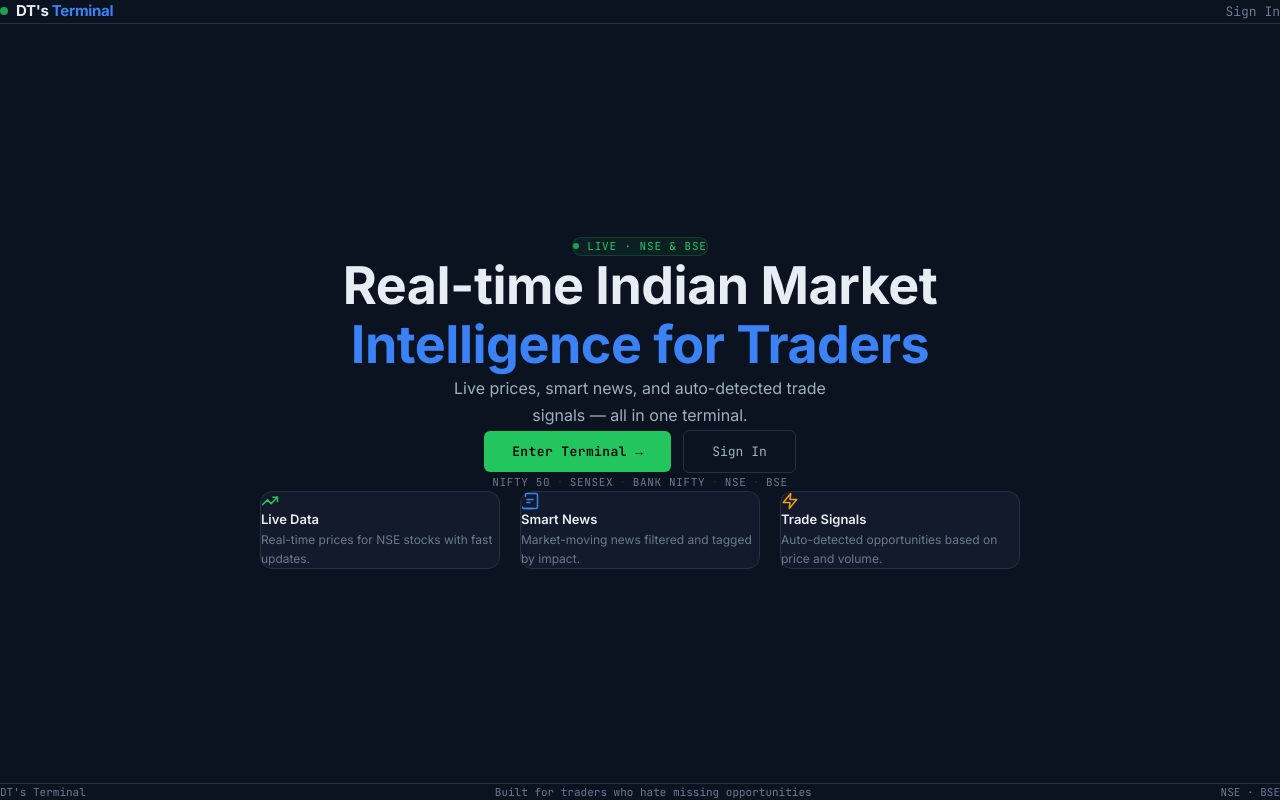
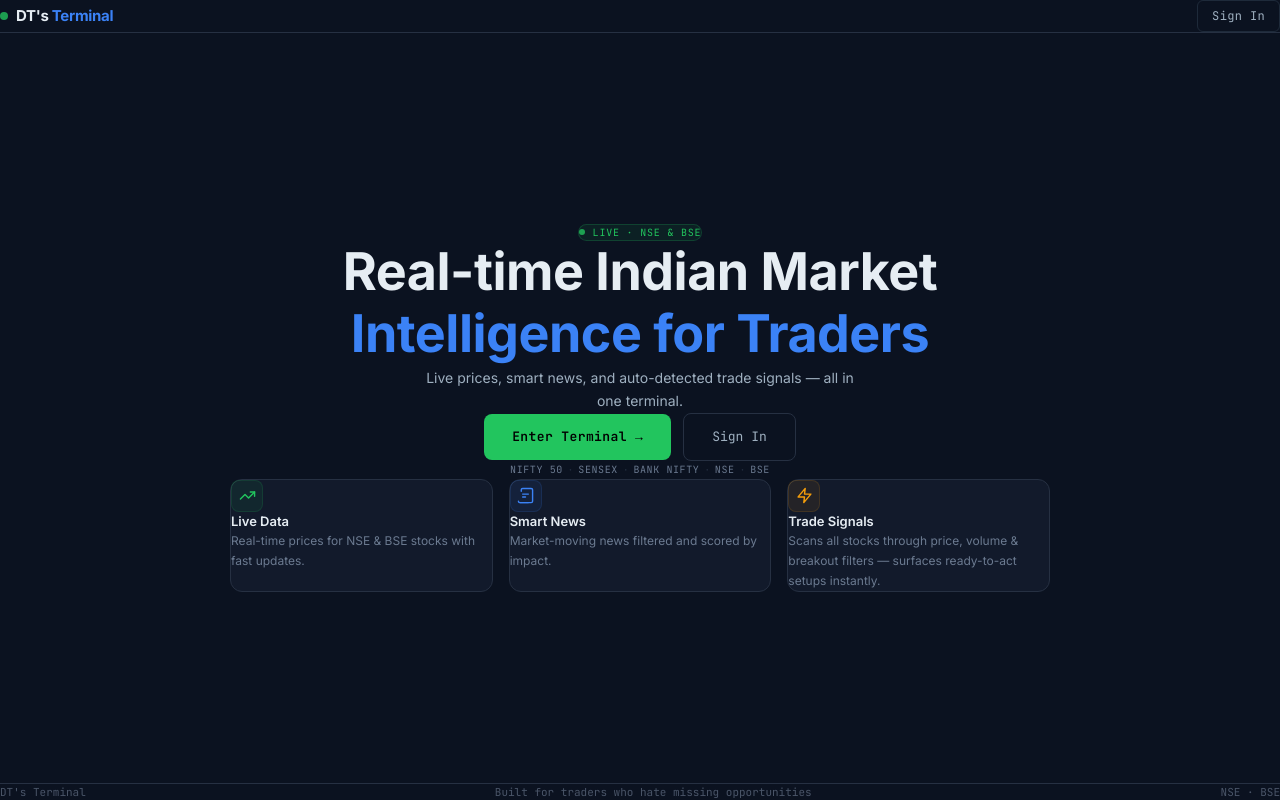
Before and after one commit to DhruvTilva/dt-terminal, a Next.js app: page / in a window 1280 px wide. Built offline with nearby package versions, Linux system fonts and the light colour scheme.

Commit message:
home page issues fixed.

```diff
--- a/src/app/creator/page.tsx
+++ b/src/app/creator/page.tsx
@@ -70,7 +70,7 @@ export default function CreatorPage() {
           >
             <p className="section-label mb-3">LINKS</p>
             <Link
-              href="https://github.com/DhruvTilva"
+              href="https://github.com/DhruvTilva/dt-terminal"
               target="_blank"
               rel="noopener noreferrer"
               className="inline-flex items-center gap-2.5 px-4 py-2.5 rounded-lg transition-colors hover:bg-bg-hover"
--- a/src/app/page.tsx
+++ b/src/app/page.tsx
@@ -2,92 +2,102 @@ import Link from 'next/link'
 
 export default function HomePage() {
   return (
-    <div className="min-h-screen bg-bg-primary flex flex-col" style={{ fontFamily: 'var(--font-sans)' }}>
+    <div className="min-h-screen bg-bg-primary flex flex-col overflow-x-hidden" style={{ fontFamily: 'var(--font-sans)' }}>
 
       {/* ── Nav bar ─────────────────────────────────────────────────────── */}
-      <header className="w-full px-6 py-4 flex items-center justify-between border-b border-border-primary">
+      <header className="w-full px-5 sm:px-8 py-3.5 sm:py-4 flex items-center justify-between border-b border-border-primary">
         <div className="flex items-center gap-2">
           <span className="w-2 h-2 rounded-full bg-green live-dot flex-shrink-0" />
-          <span style={{ fontSize: 15, fontWeight: 700, color: '#E6EDF3', letterSpacing: '-0.3px' }}>
+          <span style={{ fontSize: 15, fontWeight: 800, color: '#E6EDF3', letterSpacing: '-0.3px' }}>
             DT&apos;s <span style={{ color: '#3B82F6' }}>Terminal</span>
           </span>
         </div>
         <Link
           href="/login"
-          className="text-text-muted hover:text-text-primary transition-colors"
-          style={{ fontSize: 13, fontFamily: 'var(--font-mono)' }}
+          style={{
+            fontSize: 12,
+            fontFamily: 'var(--font-mono)',
+            color: '#9FB0C0',
+            border: '1px solid #1E2A3A',
+            padding: '6px 14px',
+            borderRadius: 6,
+            letterSpacing: '0.03em',
+            whiteSpace: 'nowrap',
+          }}
+          className="hover:border-border-secondary hover:text-text-primary transition-colors"
         >
           Sign In
         </Link>
       </header>
 
       {/* ── Hero ────────────────────────────────────────────────────────── */}
-      <main className="flex-1 flex flex-col items-center justify-center px-6 py-16 text-center">
+      <main className="flex-1 flex flex-col items-center justify-center px-5 sm:px-6 pt-10 pb-8 sm:py-16 text-center w-full">
 
         {/* Live pill */}
         <div
-          className="inline-flex items-center gap-2 rounded-full px-3 py-1 mb-8"
+          className="inline-flex items-center gap-2 rounded-full px-3 py-1 mb-5 sm:mb-8"
           style={{ background: 'rgba(34,197,94,0.08)', border: '1px solid rgba(34,197,94,0.2)' }}
         >
           <span className="w-1.5 h-1.5 rounded-full bg-green live-dot" />
-          <span style={{ fontSize: 11, fontFamily: 'var(--font-mono)', color: '#22C55E', letterSpacing: '0.08em' }}>
+          <span style={{ fontSize: 10, fontFamily: 'var(--font-mono)', color: '#22C55E', letterSpacing: '0.08em' }}>
             LIVE · NSE &amp; BSE
           </span>
         </div>
 
-        {/* Title */}
+        {/* Title — no forced line break on mobile, natural wrap */}
         <h1
-          className="mb-4"
+          className="mb-3 sm:mb-4 w-full max-w-[340px] sm:max-w-2xl mx-auto"
           style={{
-            fontSize: 'clamp(2rem, 5vw, 3.25rem)',
+            fontSize: 'clamp(1.6rem, 8vw, 3.25rem)',
             fontWeight: 800,
             letterSpacing: '-0.5px',
-            lineHeight: 1.15,
+            lineHeight: 1.2,
             color: '#E6EDF3',
           }}
         >
-          Real-time Indian Market
-          <br />
-          <span style={{ color: '#3B82F6' }}>Intelligence for Traders</span>
+          Real-time Indian Market{' '}
+          <span className="sm:block" style={{ color: '#3B82F6' }}>Intelligence for Traders</span>
         </h1>
 
         {/* Subtext */}
         <p
-          className="mb-10 max-w-sm mx-auto"
-          style={{ fontSize: 'clamp(0.875rem, 2vw, 1rem)', color: '#9FB0C0', lineHeight: 1.7 }}
+          className="mb-7 sm:mb-10 max-w-[300px] sm:max-w-md mx-auto"
+          style={{ fontSize: 14, color: '#9FB0C0', lineHeight: 1.7 }}
         >
           Live prices, smart news, and auto-detected trade signals —
           all in one terminal.
         </p>
 
         {/* CTA buttons */}
-        <div className="flex flex-col sm:flex-row items-center gap-3 mb-6 w-full max-w-xs sm:max-w-none sm:w-auto">
+        <div className="flex flex-col items-stretch gap-2.5 sm:flex-row sm:items-center sm:gap-3 mb-5 w-full max-w-[300px] sm:max-w-none sm:w-auto">
           <Link
             href="/dashboard"
-            className="w-full sm:w-auto text-center transition-opacity hover:opacity-90"
+            className="text-center transition-all hover:opacity-90"
             style={{
               background: '#22C55E',
               color: '#000',
               fontFamily: 'var(--font-mono)',
               fontWeight: 700,
               fontSize: 13,
-              padding: '11px 28px',
-              borderRadius: 6,
+              padding: '13px 28px',
+              borderRadius: 8,
               letterSpacing: '0.03em',
+              display: 'block',
             }}
           >
             Enter Terminal →
           </Link>
           <Link
             href="/login"
-            className="w-full sm:w-auto text-center transition-colors hover:text-text-primary"
+            className="text-center transition-all hover:text-text-primary"
             style={{
               border: '1px solid #263042',
               color: '#9FB0C0',
               fontFamily: 'var(--font-mono)',
               fontSize: 13,
-              padding: '11px 28px',
-              borderRadius: 6,
+              padding: '13px 28px',
+              borderRadius: 8,
+              display: 'block',
             }}
           >
             Sign In
@@ -95,10 +105,10 @@ export default function HomePage() {
         </div>
 
         {/* Exchanges */}
-        <div className="flex items-center justify-center gap-2 flex-wrap mb-16">
+        <div className="flex items-center justify-center gap-1.5 flex-wrap mb-8 sm:mb-14 max-w-[320px] sm:max-w-none mx-auto">
           {['NIFTY 50', 'SENSEX', 'BANK NIFTY', 'NSE', 'BSE'].map((tag, i, arr) => (
-            <span key={tag} className="flex items-center gap-2">
-              <span style={{ fontSize: 11, fontFamily: 'var(--font-mono)', color: '#6B7A90', letterSpacing: '0.06em' }}>
+            <span key={tag} className="flex items-center gap-1.5">
+              <span style={{ fontSize: 10, fontFamily: 'var(--font-mono)', color: '#6B7A90', letterSpacing: '0.06em' }}>
                 {tag}
               </span>
               {i < arr.length - 1 && (
@@ -109,54 +119,50 @@ export default function HomePage() {
         </div>
 
         {/* ── Feature cards ─────────────────────────────────────────────── */}
-        <div
-          className="grid gap-5 w-full"
-          style={{
-            maxWidth: 760,
-            gridTemplateColumns: 'repeat(auto-fit, minmax(220px, 1fr))',
-          }}
-        >
+        <div className="grid gap-3 sm:gap-4 w-full" style={{ maxWidth: 820, gridTemplateColumns: 'repeat(auto-fit, minmax(200px, 1fr))' }}>
           {[
             {
               icon: (
-                <svg width="18" height="18" viewBox="0 0 24 24" fill="none" stroke="#22C55E" strokeWidth="2" strokeLinecap="round" strokeLinejoin="round">
+                <svg width="17" height="17" viewBox="0 0 24 24" fill="none" stroke="#22C55E" strokeWidth="2" strokeLinecap="round" strokeLinejoin="round">
                   <polyline points="22 7 13.5 15.5 8.5 10.5 2 17" /><polyline points="16 7 22 7 22 13" />
                 </svg>
               ),
+              color: '#22C55E',
               label: 'Live Data',
-              desc: 'Real-time prices for NSE stocks with fast updates.',
+              desc: 'Real-time prices for NSE & BSE stocks with fast updates.',
             },
             {
               icon: (
-                <svg width="18" height="18" viewBox="0 0 24 24" fill="none" stroke="#3B82F6" strokeWidth="2" strokeLinecap="round" strokeLinejoin="round">
+                <svg width="17" height="17" viewBox="0 0 24 24" fill="none" stroke="#3B82F6" strokeWidth="2" strokeLinecap="round" strokeLinejoin="round">
                   <path d="M4 22h16a2 2 0 0 0 2-2V4a2 2 0 0 0-2-2H8a2 2 0 0 0-2 2v2" /><path d="M2 20a2 2 0 0 0 2 2h12" /><line x1="8" y1="10" x2="16" y2="10" /><line x1="8" y1="14" x2="12" y2="14" />
                 </svg>
               ),
+              color: '#3B82F6',
               label: 'Smart News',
-              desc: 'Market-moving news filtered and tagged by impact.',
+              desc: 'Market-moving news filtered and scored by impact.',
             },
             {
               icon: (
-                <svg width="18" height="18" viewBox="0 0 24 24" fill="none" stroke="#F59E0B" strokeWidth="2" strokeLinecap="round" strokeLinejoin="round">
+                <svg width="17" height="17" viewBox="0 0 24 24" fill="none" stroke="#F59E0B" strokeWidth="2" strokeLinecap="round" strokeLinejoin="round">
                   <polygon points="13 2 3 14 12 14 11 22 21 10 12 10 13 2" />
                 </svg>
               ),
+              color: '#F59E0B',
               label: 'Trade Signals',
-              desc: 'Auto-detected opportunities based on price and volume.',
+              desc: 'Scans all stocks through price, volume & breakout filters — surfaces ready-to-act setups instantly.',
             },
           ].map(f => (
-            <div
-              key={f.label}
-              className="feature-card text-left rounded-xl p-5"
-            >
-              <div className="mb-3">{f.icon}</div>
+            <div key={f.label} className="feature-card text-left rounded-xl p-4 sm:p-5">
               <div
-                className="mb-1.5"
-                style={{ fontSize: 13, fontWeight: 600, color: '#E6EDF3' }}
+                className="inline-flex items-center justify-center w-8 h-8 rounded-lg mb-3"
+                style={{ background: `${f.color}14`, border: `1px solid ${f.color}22` }}
               >
+                {f.icon}
+              </div>
+              <div className="mb-1" style={{ fontSize: 13, fontWeight: 600, color: '#E6EDF3' }}>
                 {f.label}
               </div>
-              <div style={{ fontSize: 12, color: '#6B7A90', lineHeight: 1.6 }}>
+              <div style={{ fontSize: 12, color: '#6B7A90', lineHeight: 1.65 }}>
                 {f.desc}
               </div>
             </div>
@@ -165,16 +171,14 @@ export default function HomePage() {
       </main>
 
       {/* ── Footer ──────────────────────────────────────────────────────── */}
-      <footer
-        className="px-6 py-4 flex flex-col sm:flex-row items-center justify-between gap-2 border-t border-border-primary"
-      >
-        <span style={{ fontSize: 11, fontFamily: 'var(--font-mono)', color: '#6B7A90' }}>
+      <footer className="px-5 sm:px-8 py-3.5 flex items-center justify-between border-t border-border-primary">
+        <span style={{ fontSize: 11, fontFamily: 'var(--font-mono)', color: '#4A5568' }}>
           DT&apos;s Terminal
         </span>
-        <span style={{ fontSize: 11, fontFamily: 'var(--font-mono)', color: '#6B7A90' }}>
+        <span className="hidden sm:inline" style={{ fontSize: 11, fontFamily: 'var(--font-mono)', color: '#4A5568' }}>
           Built for traders who hate missing opportunities
         </span>
-        <span style={{ fontSize: 11, fontFamily: 'var(--font-mono)', color: '#6B7A90' }}>
+        <span style={{ fontSize: 11, fontFamily: 'var(--font-mono)', color: '#4A5568' }}>
           NSE · BSE
         </span>
       </footer>
```
